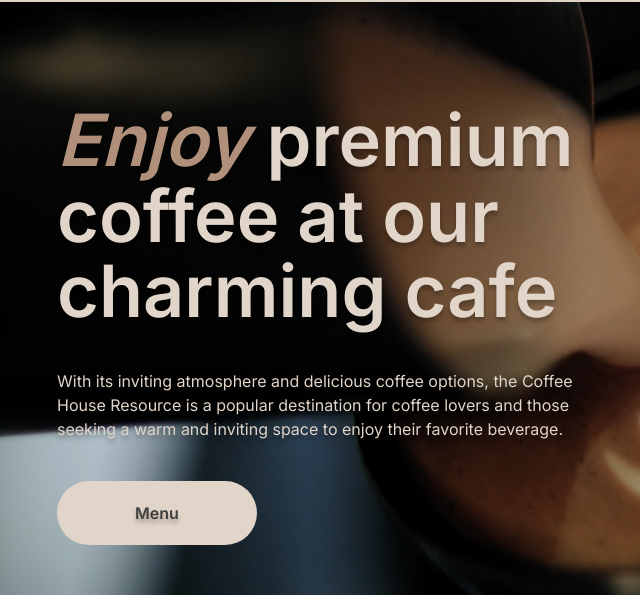
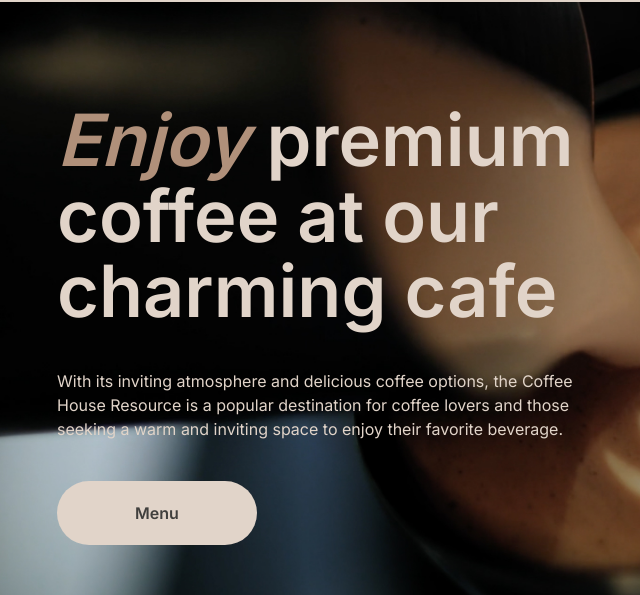
Before and after one commit to AVor0n/coffee-house, a website built with Parcel: page src/pages/index.html in a window 1280 px wide. Shown: the part 98-693 px from the top of the page, 43-683 px from the left. Built offline with nearby package versions, Linux system fonts and the light colour scheme; files whose address does not match are found by name.

Commit message:
fix(hero): remove shadow from text

```diff
--- a/src/styles/sections/_hero.scss
+++ b/src/styles/sections/_hero.scss
@@ -18,7 +18,6 @@
   margin-block-end: 1px; // for PP
 
   color: var(--text-light);
-  text-shadow: 0 4px 4px rgb(0 0 0 / 25%);
 
   @include font-body-medium;
 }
```
